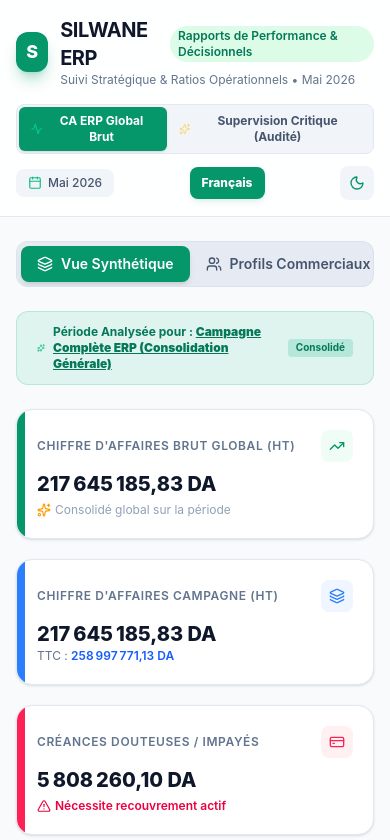
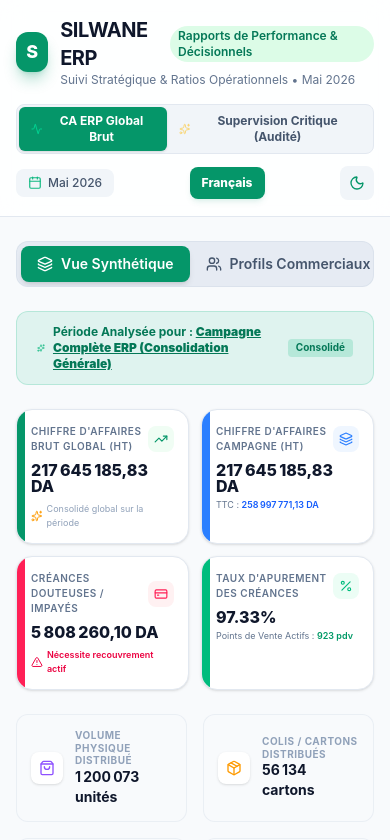
Before and after one commit to hakimabderrahim18/SuperVision, a React (Vite) app in the folder dashboard/: page / in a window 390 px wide. Shown: the top 840 px of the page. Built offline with nearby package versions, Linux system fonts and the light colour scheme.

Commit message:
style(dashboard): optimize phone mode layouts for synthesis, commercial profiles, and matrix viewports

```diff
--- a/dashboard/src/App.jsx
+++ b/dashboard/src/App.jsx
@@ -1782,74 +1782,74 @@
             </div>
 
             {/* Executive KPIs Grid */}
-            <div className="grid grid-cols-1 sm:grid-cols-2 lg:grid-cols-4 gap-5">
+            <div className="grid grid-cols-2 lg:grid-cols-4 gap-3 sm:gap-5">
 
               {/* Consolidated Revenue */}
-              <div className="p-5 rounded-2xl bg-white dark:bg-slate-900 shadow-sm border border-slate-200 dark:border-slate-800/80 hover:shadow-md transition-shadow relative overflow-hidden group">
+              <div className="p-3.5 sm:p-5 rounded-2xl bg-white dark:bg-slate-900 shadow-sm border border-slate-200 dark:border-slate-800/80 hover:shadow-md transition-shadow relative overflow-hidden group">
                 <div className={`absolute top-0 w-2 h-full bg-indigo-600 ${lang === 'ar' ? 'right-0' : 'left-0'}`}></div>
-                <div className="flex items-center justify-between text-slate-500 dark:text-slate-400 mb-3">
-                  <span className="text-xs font-semibold tracking-wider uppercase">{t('ca_erp_label')}</span>
-                  <div className="p-2 rounded-lg bg-indigo-50 dark:bg-indigo-900/20 text-indigo-600 dark:text-indigo-400 group-hover:scale-110 transition-transform">
-                    <TrendingUp className="w-4 h-4" />
-                  </div>
-                </div>
-                <div className="text-xl md:text-2xl font-extrabold text-slate-900 dark:text-white leading-none mb-2">
+                <div className="flex items-center justify-between text-slate-500 dark:text-slate-400 mb-2 sm:mb-3">
+                  <span className="text-[10px] sm:text-xs font-semibold tracking-wider uppercase">{t('ca_erp_label')}</span>
+                  <div className="p-1.5 sm:p-2 rounded-lg bg-indigo-50 dark:bg-indigo-900/20 text-indigo-600 dark:text-indigo-400 group-hover:scale-110 transition-transform">
+                    <TrendingUp className="w-3.5 h-3.5 sm:w-4 sm:h-4" />
+                  </div>
+                </div>
+                <div className="text-xs min-[350px]:text-sm min-[390px]:text-base sm:text-2xl font-extrabold text-slate-900 dark:text-white leading-none mb-2">
                   {formatDA(campaignData.metrics.consolidatedRevenue)}
                 </div>
-                <div className="text-xs text-slate-400 dark:text-slate-500 flex items-center gap-1">
-                  <Sparkles className="w-3.5 h-3.5 text-amber-500" />
+                <div className="text-[9px] sm:text-xs text-slate-400 dark:text-slate-500 flex items-center gap-1">
+                  <Sparkles className="w-3 h-3 sm:w-3.5 sm:h-3.5 text-amber-500" />
                   <span>Consolidé global sur la période</span>
                 </div>
               </div>
 
               {/* Pre-sales Campaign Revenue */}
-              <div className="p-5 rounded-2xl bg-white dark:bg-slate-900 shadow-sm border border-slate-200 dark:border-slate-800/80 hover:shadow-md transition-shadow relative overflow-hidden group">
+              <div className="p-3.5 sm:p-5 rounded-2xl bg-white dark:bg-slate-900 shadow-sm border border-slate-200 dark:border-slate-800/80 hover:shadow-md transition-shadow relative overflow-hidden group">
                 <div className={`absolute top-0 w-2 h-full bg-blue-500 ${lang === 'ar' ? 'right-0' : 'left-0'}`}></div>
-                <div className="flex items-center justify-between text-slate-500 dark:text-slate-400 mb-3">
-                  <span className="text-xs font-semibold tracking-wider uppercase">{t('ca_campaign_label')}</span>
-                  <div className="p-2 rounded-lg bg-blue-50 dark:bg-blue-900/20 text-blue-500 dark:text-blue-400 group-hover:scale-110 transition-transform">
-                    <Layers className="w-4 h-4" />
-                  </div>
-                </div>
-                <div className="text-xl md:text-2xl font-extrabold text-slate-900 dark:text-white leading-none mb-1">
+                <div className="flex items-center justify-between text-slate-500 dark:text-slate-400 mb-2 sm:mb-3">
+                  <span className="text-[10px] sm:text-xs font-semibold tracking-wider uppercase">{t('ca_campaign_label')}</span>
+                  <div className="p-1.5 sm:p-2 rounded-lg bg-blue-50 dark:bg-blue-900/20 text-blue-500 dark:text-blue-400 group-hover:scale-110 transition-transform">
+                    <Layers className="w-3.5 h-3.5 sm:w-4 sm:h-4" />
+                  </div>
+                </div>
+                <div className="text-xs min-[350px]:text-sm min-[390px]:text-base sm:text-2xl font-extrabold text-slate-900 dark:text-white leading-none mb-1">
                   {formatDA(campaignData.metrics.preSalesRevenue)}
                 </div>
-                <div className="text-xs text-slate-500 dark:text-slate-400">
+                <div className="text-[9px] sm:text-xs text-slate-500 dark:text-slate-400">
                   TTC : <span className="font-semibold text-blue-600 dark:text-blue-400">{formatDA(campaignData.metrics.preSalesRevenueTTC)}</span>
                 </div>
               </div>
 
               {/* Outstanding Receivables */}
-              <div className="p-5 rounded-2xl bg-white dark:bg-slate-900 shadow-sm border border-slate-200 dark:border-slate-800/80 hover:shadow-md transition-shadow relative overflow-hidden group">
+              <div className="p-3.5 sm:p-5 rounded-2xl bg-white dark:bg-slate-900 shadow-sm border border-slate-200 dark:border-slate-800/80 hover:shadow-md transition-shadow relative overflow-hidden group">
                 <div className={`absolute top-0 w-2 h-full bg-rose-500 ${lang === 'ar' ? 'right-0' : 'left-0'}`}></div>
-                <div className="flex items-center justify-between text-slate-500 dark:text-slate-400 mb-3">
-                  <span className="text-xs font-semibold tracking-wider uppercase">{t('outstanding_receivables')}</span>
-                  <div className="p-2 rounded-lg bg-rose-50 dark:bg-rose-900/20 text-rose-500 dark:text-rose-400 group-hover:scale-110 transition-transform">
-                    <CreditCard className="w-4 h-4" />
-                  </div>
-                </div>
-                <div className="text-xl md:text-2xl font-extrabold text-slate-900 dark:text-white leading-none mb-2">
+                <div className="flex items-center justify-between text-slate-500 dark:text-slate-400 mb-2 sm:mb-3">
+                  <span className="text-[10px] sm:text-xs font-semibold tracking-wider uppercase">{t('outstanding_receivables')}</span>
+                  <div className="p-1.5 sm:p-2 rounded-lg bg-rose-50 dark:bg-rose-900/20 text-rose-500 dark:text-rose-400 group-hover:scale-110 transition-transform">
+                    <CreditCard className="w-3.5 h-3.5 sm:w-4 sm:h-4" />
+                  </div>
+                </div>
+                <div className="text-xs min-[350px]:text-sm min-[390px]:text-base sm:text-2xl font-extrabold text-slate-900 dark:text-white leading-none mb-2">
                   {formatDA(campaignData.metrics.outstandingReceivables)}
                 </div>
-                <div className="text-xs text-rose-600 dark:text-rose-400 font-semibold flex items-center gap-1">
-                  <AlertTriangle className="w-3.5 h-3.5" />
+                <div className="text-[9px] sm:text-xs text-rose-600 dark:text-rose-400 font-semibold flex items-center gap-1">
+                  <AlertTriangle className="w-3 h-3 sm:w-3.5 sm:h-3.5" />
                   <span>Nécessite recouvrement actif</span>
                 </div>
               </div>
 
               {/* Recovery Rate & Points */}
-              <div className="p-5 rounded-2xl bg-white dark:bg-slate-900 shadow-sm border border-slate-200 dark:border-slate-800/80 hover:shadow-md transition-shadow relative overflow-hidden group">
+              <div className="p-3.5 sm:p-5 rounded-2xl bg-white dark:bg-slate-900 shadow-sm border border-slate-200 dark:border-slate-800/80 hover:shadow-md transition-shadow relative overflow-hidden group">
                 <div className={`absolute top-0 w-2 h-full bg-emerald-500 ${lang === 'ar' ? 'right-0' : 'left-0'}`}></div>
-                <div className="flex items-center justify-between text-slate-500 dark:text-slate-400 mb-3">
-                  <span className="text-xs font-semibold tracking-wider uppercase">{t('recovery_rate_label')}</span>
-                  <div className="p-2 rounded-lg bg-emerald-50 dark:bg-emerald-900/20 text-emerald-500 dark:text-emerald-400 group-hover:scale-110 transition-transform">
-                    <Percent className="w-4 h-4" />
-                  </div>
-                </div>
-                <div className="text-xl md:text-2xl font-extrabold text-slate-900 dark:text-white leading-none mb-1">
+                <div className="flex items-center justify-between text-slate-500 dark:text-slate-400 mb-2 sm:mb-3">
+                  <span className="text-[10px] sm:text-xs font-semibold tracking-wider uppercase">{t('recovery_rate_label')}</span>
+                  <div className="p-1.5 sm:p-2 rounded-lg bg-emerald-50 dark:bg-emerald-900/20 text-emerald-500 dark:text-emerald-400 group-hover:scale-110 transition-transform">
+                    <Percent className="w-3.5 h-3.5 sm:w-4 sm:h-4" />
+                  </div>
+                </div>
+                <div className="text-xs min-[350px]:text-sm min-[390px]:text-base sm:text-2xl font-extrabold text-slate-900 dark:text-white leading-none mb-1">
                   {campaignData.metrics.recoveryRate}%
                 </div>
-                <div className="text-xs text-slate-500 dark:text-slate-400">
+                <div className="text-[9px] sm:text-xs text-slate-500 dark:text-slate-400">
                   {t('active_pdv')} <span className="font-semibold text-emerald-600 dark:text-emerald-400">{formatQty(campaignData.metrics.activePoints)} pdv</span>
                 </div>
               </div>
@@ -2430,31 +2430,31 @@
           <div className="space-y-6 min-w-0">
 
             {/* Profiler Card */}
-            <div className="p-5 rounded-2xl bg-white dark:bg-slate-900 border border-slate-200 dark:border-slate-800 shadow-sm relative overflow-hidden">
+            <div className="p-4 sm:p-5 rounded-2xl bg-white dark:bg-slate-900 border border-slate-200 dark:border-slate-800 shadow-sm relative overflow-hidden">
               {/* Conditional Alert visual border glow */}
               {selectedPrev.recovery_rate < 90 && (
                 <div className="absolute inset-0 border-2 border-rose-500/30 rounded-2xl pointer-events-none"></div>
               )}
 
-              <div className="flex flex-col md:flex-row items-center gap-6">
+              <div className="flex flex-col sm:flex-row items-center gap-4 sm:gap-6">
                 {/* Photo/Avatar Block */}
-                <div className="relative">
-                  <div className="w-20 h-20 rounded-full bg-gradient-to-tr from-indigo-500 via-purple-500 to-pink-500 p-0.5 shadow-md flex items-center justify-center text-white text-3xl font-extrabold">
+                <div className="flex sm:flex-col items-center gap-4 sm:gap-2 self-start sm:self-auto w-full sm:w-auto relative">
+                  <div className="w-16 h-16 sm:w-20 sm:h-20 rounded-full bg-gradient-to-tr from-indigo-500 via-purple-500 to-pink-500 p-0.5 shadow-md flex items-center justify-center text-white text-2xl sm:text-3xl font-extrabold shrink-0">
                     {selectedPrev.name[0]}
                   </div>
-                  <span className="absolute bottom-0 right-0 w-6 h-6 rounded-full border bg-white dark:bg-slate-900 border-slate-200 dark:border-slate-800 text-xs font-bold text-slate-800 dark:text-white flex items-center justify-center">
-                    {selectedPrev.rank}
+                  <span className="sm:absolute sm:bottom-0 sm:right-0 px-2.5 py-0.5 rounded-full bg-white dark:bg-slate-950 border border-slate-200 dark:border-slate-800 text-xs font-bold text-slate-800 dark:text-white flex items-center justify-center shadow-sm">
+                    #{selectedPrev.rank}
                   </span>
                 </div>
 
-                <div className="flex-1 text-center md:text-left space-y-1">
-                  <div className="flex flex-col md:flex-row md:items-center gap-2 justify-center md:justify-start">
-                    <h2 className="text-xl font-bold text-slate-900 dark:text-white">{translateName(selectedPrev.name, lang)}</h2>
-                    <span className="self-center px-2 py-0.5 text-[10px] font-bold rounded-full bg-indigo-50 dark:bg-indigo-900/30 text-indigo-600 dark:text-indigo-400">
+                <div className="flex-1 text-left space-y-1.5 w-full">
+                  <div className="flex flex-wrap items-center gap-2">
+                    <h2 className="text-lg sm:text-xl font-bold text-slate-900 dark:text-white">{translateName(selectedPrev.name, lang)}</h2>
+                    <span className="px-2 py-0.5 text-[9px] font-bold rounded-full bg-indigo-50 dark:bg-indigo-900/30 text-indigo-600 dark:text-indigo-400">
                       {lang === 'ar' ? `الرتبة ${selectedPrev.rank} في الأداء` : `Rang ${selectedPrev.rank} en Performance`}
                     </span>
                     {selectedPrev.recovery_rate < 90 && (
-                      <span className="self-center px-2 py-0.5 text-[10px] font-bold rounded-full bg-rose-100 dark:bg-rose-950/40 text-rose-700 dark:text-rose-400 border border-rose-200 dark:border-rose-900/20">
+                      <span className="px-2 py-0.5 text-[9px] font-bold rounded-full bg-rose-100 dark:bg-rose-950/40 text-rose-700 dark:text-rose-400 border border-rose-200 dark:border-rose-900/20">
                         {lang === 'ar' ? 'حد الخطر المالي' : 'Seuil Risque Financier'}
                       </span>
                     )}
@@ -2474,57 +2474,57 @@
             </div>
 
             {/* Individual Operational KPI Grid */}
-            <div className="grid grid-cols-1 sm:grid-cols-2 lg:grid-cols-4 gap-5">
+            <div className="grid grid-cols-2 lg:grid-cols-4 gap-3 sm:gap-5">
 
               {/* Sales HT */}
-              <div className="p-5 rounded-2xl bg-white dark:bg-slate-900 border border-slate-200 dark:border-slate-800 shadow-sm relative group">
+              <div className="p-3.5 sm:p-5 rounded-2xl bg-white dark:bg-slate-900 border border-slate-200 dark:border-slate-800 shadow-sm relative group">
                 <div className={`absolute top-0 w-1.5 h-full bg-indigo-500 ${lang === 'ar' ? 'right-0' : 'left-0'}`}></div>
-                <p className="text-xs font-bold text-slate-400 uppercase tracking-wider mb-2">Chiffre d'Affaires HT</p>
-                <div className="text-xl md:text-2xl font-extrabold text-indigo-600 dark:text-indigo-400 mb-1">{formatDA(selectedPrev.sales_ht)}</div>
-                <div className="text-[11px] text-slate-500">Taux de contribution active : {selectedPrev.share_pct}%</div>
+                <p className="text-[10px] sm:text-xs font-bold text-slate-400 uppercase tracking-wider mb-2">Chiffre d'Affaires HT</p>
+                <div className="text-xs min-[350px]:text-sm min-[390px]:text-base sm:text-2xl font-extrabold text-indigo-600 dark:text-indigo-400 mb-1">{formatDA(selectedPrev.sales_ht)}</div>
+                <div className="text-[9px] sm:text-[11px] text-slate-500">Contribution : {selectedPrev.share_pct}%</div>
               </div>
 
               {/* Outstanding Receivables */}
-              <div className="p-5 rounded-2xl bg-white dark:bg-slate-900 border border-slate-200 dark:border-slate-800 shadow-sm relative group">
+              <div className="p-3.5 sm:p-5 rounded-2xl bg-white dark:bg-slate-900 border border-slate-200 dark:border-slate-800 shadow-sm relative group">
                 <div className={`absolute top-0 w-1.5 h-full bg-rose-500 ${lang === 'ar' ? 'right-0' : 'left-0'}`}></div>
-                <p className="text-xs font-bold text-slate-400 uppercase tracking-wider mb-2">Reste à Recouvrer</p>
-                <div className="text-xl md:text-2xl font-extrabold text-rose-500 mb-1">
+                <p className="text-[10px] sm:text-xs font-bold text-slate-400 uppercase tracking-wider mb-2">Reste à Recouvrer</p>
+                <div className="text-xs min-[350px]:text-sm min-[390px]:text-base sm:text-2xl font-extrabold text-rose-500 mb-1">
                   {selectedPrev.outstanding > 0 ? formatDA(selectedPrev.outstanding) : '0,00 DA'}
                 </div>
-                <div className="text-[11px] text-slate-500 flex items-center gap-1">
+                <div className="text-[9px] sm:text-[11px] text-slate-500 flex items-center gap-1">
                   {selectedPrev.outstanding > 0 ? (
                     <span className="text-rose-500 font-bold flex items-center gap-0.5">
-                      <AlertTriangle className="w-3 h-3" /> {lang === 'ar' ? 'ميزان ديون قيد المراقبة' : 'Balance à surveiller'}
+                      <AlertTriangle className="w-3 h-3" /> {lang === 'ar' ? 'ميزان ديون' : 'À surveiller'}
                     </span>
                   ) : (
-                    <span className="text-emerald-500 font-bold">{lang === 'ar' ? 'الحساب مسوى بالكامل' : 'Compte entièrement purgé'}</span>
+                    <span className="text-emerald-500 font-bold">{lang === 'ar' ? 'مسوى بالكامل' : 'Purgé'}</span>
                   )}
                 </div>
               </div>
 
               {/* Recovery Rate */}
-              <div className="p-5 rounded-2xl bg-white dark:bg-slate-900 border border-slate-200 dark:border-slate-800 shadow-sm relative group">
+              <div className="p-3.5 sm:p-5 rounded-2xl bg-white dark:bg-slate-900 border border-slate-200 dark:border-slate-800 shadow-sm relative group">
                 <div className={`absolute top-0 w-1.5 h-full bg-emerald-500 ${lang === 'ar' ? 'right-0' : 'left-0'}`}></div>
-                <p className="text-xs font-bold text-slate-400 uppercase tracking-wider mb-2">{t('recovery_rate_label')}</p>
-                <div className={`text-xl md:text-2xl font-extrabold mb-1 ${selectedPrev.recovery_rate < 90 ? 'text-rose-500' : 'text-emerald-500'}`}>
+                <p className="text-[10px] sm:text-xs font-bold text-slate-400 uppercase tracking-wider mb-2">{t('recovery_rate_label')}</p>
+                <div className={`text-xs min-[350px]:text-sm min-[390px]:text-base sm:text-2xl font-extrabold mb-1 ${selectedPrev.recovery_rate < 90 ? 'text-rose-500' : 'text-emerald-500'}`}>
                   {selectedPrev.recovery_rate}%
                 </div>
-                <div className="text-[11px] text-slate-500">
+                <div className="text-[9px] sm:text-[11px] text-slate-500">
                   {selectedPrev.recovery_rate < 90 ? (
-                    <span className="text-rose-500 font-bold">Sous le seuil d'alerte (90%)</span>
+                    <span className="text-rose-500 font-bold">Sous 90%</span>
                   ) : (
-                    <span className="text-emerald-500 font-bold">{lang === 'ar' ? 'مستوى سداد ممتاز ومثالي' : `Excellent niveau d'apurement`}</span>
+                    <span className="text-emerald-500 font-bold">{lang === 'ar' ? 'سداد ممتاز' : `Excellent`}</span>
                   )}
                 </div>
               </div>
 
               {/* Basket & Deliveries */}
-              <div className="p-5 rounded-2xl bg-white dark:bg-slate-900 border border-slate-200 dark:border-slate-800 shadow-sm relative group">
+              <div className="p-3.5 sm:p-5 rounded-2xl bg-white dark:bg-slate-900 border border-slate-200 dark:border-slate-800 shadow-sm relative group">
                 <div className={`absolute top-0 w-1.5 h-full bg-teal-500 ${lang === 'ar' ? 'right-0' : 'left-0'}`}></div>
-                <p className="text-xs font-bold text-slate-400 uppercase tracking-wider mb-2">{lang === 'ar' ? 'سلة المبيعات والفواتير' : 'Panier & Factures'}</p>
-                <div className="text-xl md:text-2xl font-extrabold text-teal-600 dark:text-teal-400 mb-1">{formatDA(selectedPrev.avg_basket)}</div>
-                <div className="text-[11px] text-slate-500">
-                  {lang === 'ar' ? 'الفواتير :' : 'Factures :'} <span className="font-semibold text-slate-800 dark:text-slate-300">{selectedPrev.invoices} BL</span> • {lang === 'ar' ? 'الزبائن :' : 'Clients :'} {selectedPrev.unique_clients}
+                <p className="text-[10px] sm:text-xs font-bold text-slate-400 uppercase tracking-wider mb-2">{lang === 'ar' ? 'السلة والفواتير' : 'Panier & Factures'}</p>
+                <div className="text-xs min-[350px]:text-sm min-[390px]:text-base sm:text-2xl font-extrabold text-teal-600 dark:text-teal-400 mb-1">{formatDA(selectedPrev.avg_basket)}</div>
+                <div className="text-[9px] sm:text-[11px] text-slate-500">
+                  <span className="font-semibold text-slate-700 dark:text-slate-350">{selectedPrev.invoices} BL</span> • {selectedPrev.unique_clients} Clt
                 </div>
               </div>
 
@@ -2821,7 +2821,7 @@
             </div>
 
             {/* Main Interactive Table Card */}
-            <div className="p-6 rounded-2xl bg-white dark:bg-slate-900 border border-slate-200 dark:border-slate-800 shadow-sm overflow-hidden min-w-0">
+            <div className="p-3.5 sm:p-6 rounded-2xl bg-white dark:bg-slate-900 border border-slate-200 dark:border-slate-800 shadow-sm overflow-hidden min-w-0">
               <div className="overflow-x-auto">
                 <table className="w-full text-left border-collapse min-w-[1000px]">
                   <thead>
```
Also changed, not shown: 1 other file (tests, documents, lock files or other folders).
